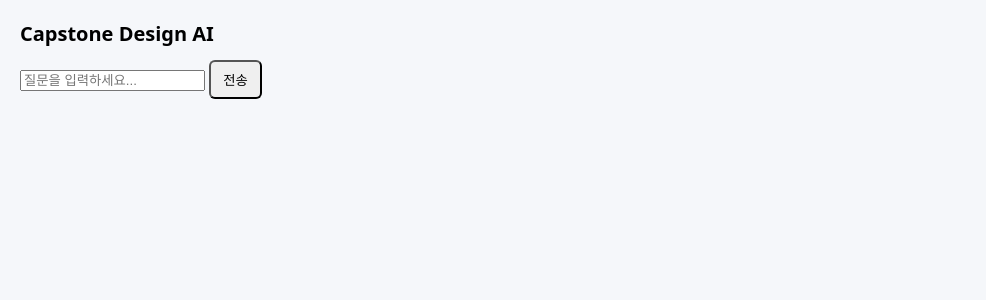
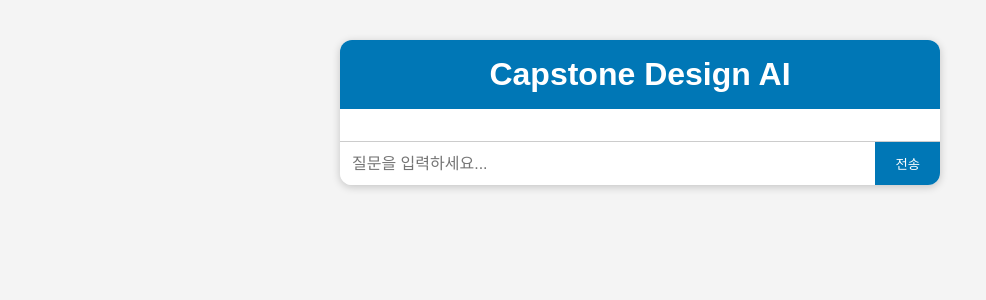
Before and after one commit to a1jung/Capstone-Design, a FastAPI app: page / in a window 1280 px wide. Shown: the top 300 px of the page, without its empty margins (0-986 px from the left). Run offline with FastAPI, Linux system fonts and the light colour scheme.

Commit message:
Update style.css

```diff
--- a/static/style.css
+++ b/static/style.css
@@ -1,11 +1,76 @@
-body { font-family: system-ui, Arial; background:#f5f7fa; margin:0; padding:20px; }
-.container { max-width:900px; margin:0 auto; background:white; padding:20px; border-radius:8px; box-shadow:0 6px 18px rgba(0,0,0,0.06);}
-h1 { margin-top:0; font-size:20px; }
-.chat { height:400px; overflow:auto; border:1px solid #eee; padding:12px; background:#fafafa; border-radius:6px; }
-.msg { margin:8px 0; padding:10px; border-radius:8px; }
-.user { background:#dbeafe; text-align:right; }
-.assistant { background:#f1f5f9; text-align:left; white-space:pre-wrap; }
-.controls { margin-top:12px; display:flex; gap:8px; align-items:center; }
-textarea#query { flex:1; min-height:64px; resize:vertical; padding:8px; border-radius:6px; border:1px solid #ddd;}
-button { padding:8px 12px; border-radius:6px; cursor:pointer; }
-input[type=password] { padding:6px; border-radius:6px; border:1px solid #ddd; }
+body {
+  font-family: 'Noto Sans KR', sans-serif;
+  background-color: #f4f4f4;
+  margin: 0;
+  padding: 0;
+}
+
+.chat-container {
+  width: 90%;
+  max-width: 600px;
+  margin: 40px auto;
+  background: #fff;
+  border-radius: 12px;
+  box-shadow: 0 2px 8px rgba(0,0,0,0.2);
+  display: flex;
+  flex-direction: column;
+  overflow: hidden;
+}
+
+h1 {
+  text-align: center;
+  background: #0077b6;
+  color: #fff;
+  padding: 16px;
+  margin: 0;
+}
+
+#chat-box {
+  flex: 1;
+  padding: 16px;
+  overflow-y: auto;
+  height: 400px;
+}
+
+.message {
+  margin-bottom: 12px;
+  padding: 8px 12px;
+  border-radius: 8px;
+  max-width: 80%;
+  word-wrap: break-word;
+}
+
+.message.user {
+  background-color: #caf0f8;
+  align-self: flex-end;
+}
+
+.message.bot {
+  background-color: #e0e0e0;
+  align-self: flex-start;
+}
+
+#chat-form {
+  display: flex;
+  border-top: 1px solid #ccc;
+}
+
+#user-input {
+  flex: 1;
+  padding: 12px;
+  border: none;
+  outline: none;
+  font-size: 16px;
+}
+
+#chat-form button {
+  padding: 12px 20px;
+  border: none;
+  background-color: #0077b6;
+  color: #fff;
+  cursor: pointer;
+}
+
+#chat-form button:hover {
+  background-color: #023e8a;
+}
```
